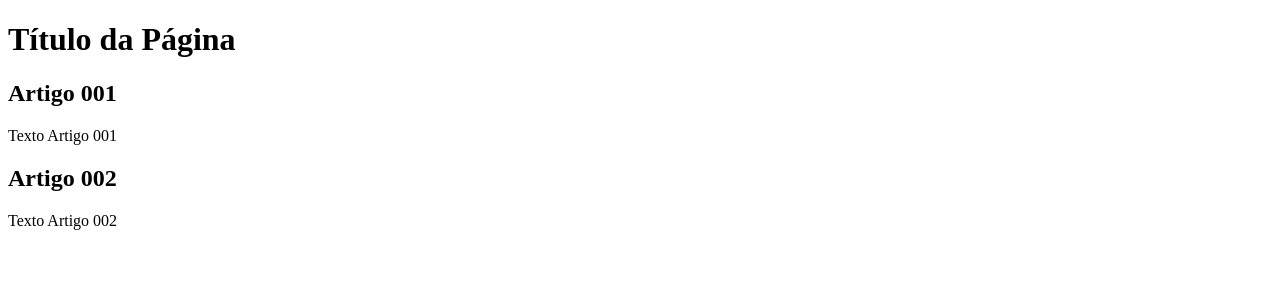
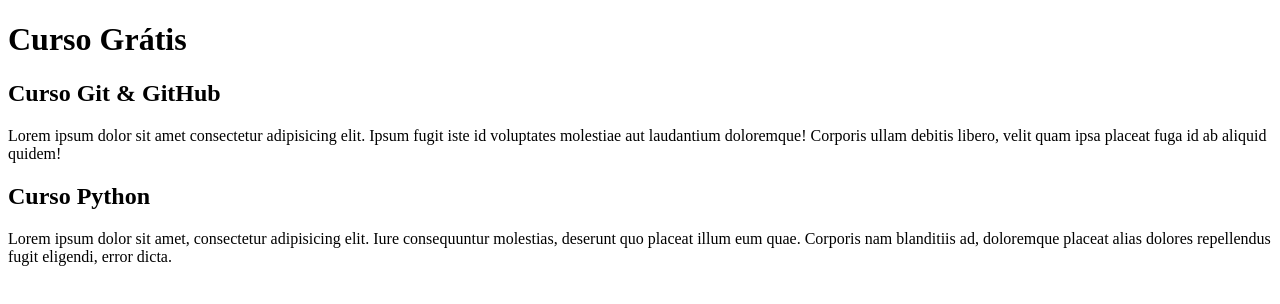
Before and after one commit to clarindo-jr/projeto-site, a plain HTML site: page index.html in a window 1280 px wide. Drawn offline with Linux system fonts and the light colour scheme.

Commit message:
iniciando conteudo

```diff
--- a/index.html
+++ b/index.html
@@ -8,15 +8,15 @@
 <body>
     <main>
         <header>
-            <h1>Título da Página</h1>
+            <h1>Curso Grátis</h1>
         </header>
         <article>
-            <h2>Artigo 001</h2>
-            <p>Texto Artigo 001</p>
+            <h2>Curso Git & GitHub</h2>
+            <p>Lorem ipsum dolor sit amet consectetur adipisicing elit. Ipsum fugit iste id voluptates molestiae aut laudantium doloremque! Corporis ullam debitis libero, velit quam ipsa placeat fuga id ab aliquid quidem!</p>
         </article>
         <article>
-            <h2>Artigo 002</h2>
-            <p>Texto Artigo 002</p>
+            <h2>Curso Python</h2>
+            <p>Lorem ipsum dolor sit amet, consectetur adipisicing elit. Iure consequuntur molestias, deserunt quo placeat illum eum quae. Corporis nam blanditiis ad, doloremque placeat alias dolores repellendus fugit eligendi, error dicta.</p>
         </article>
     </main>
 
```
